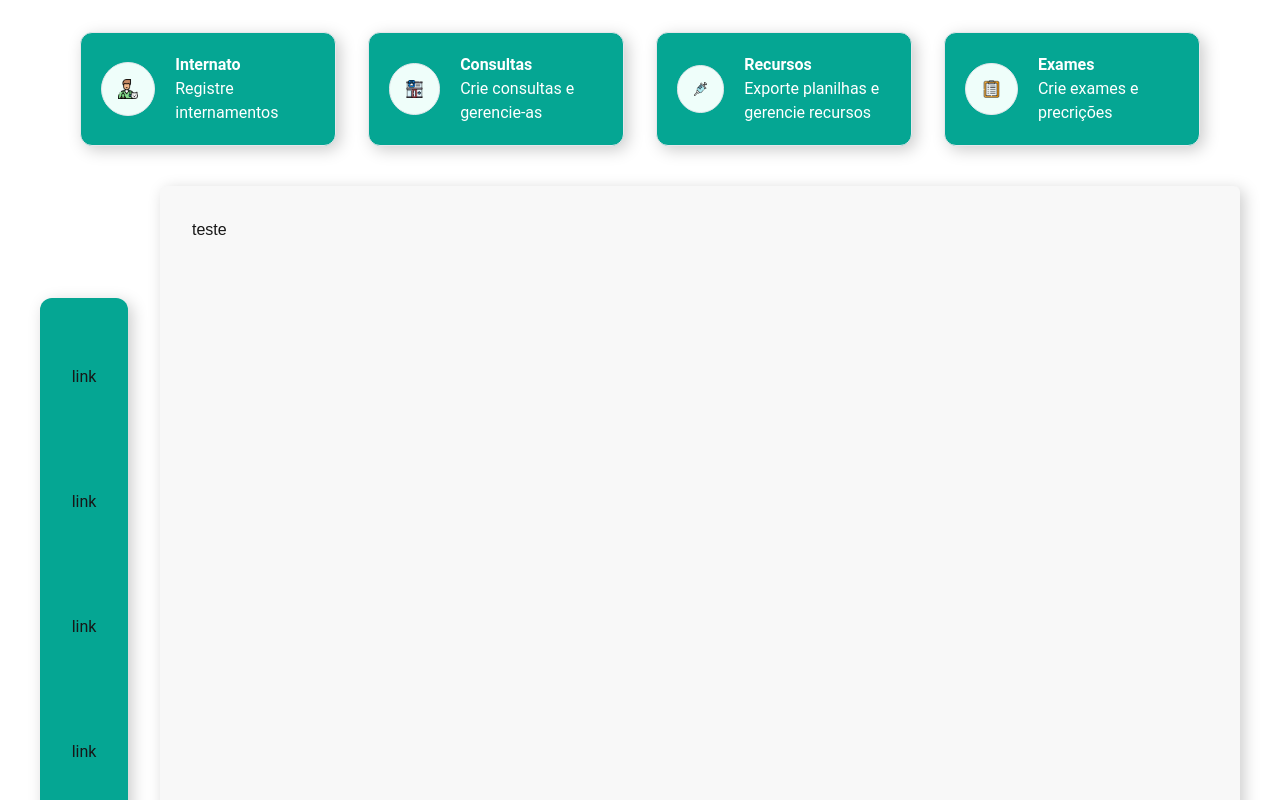
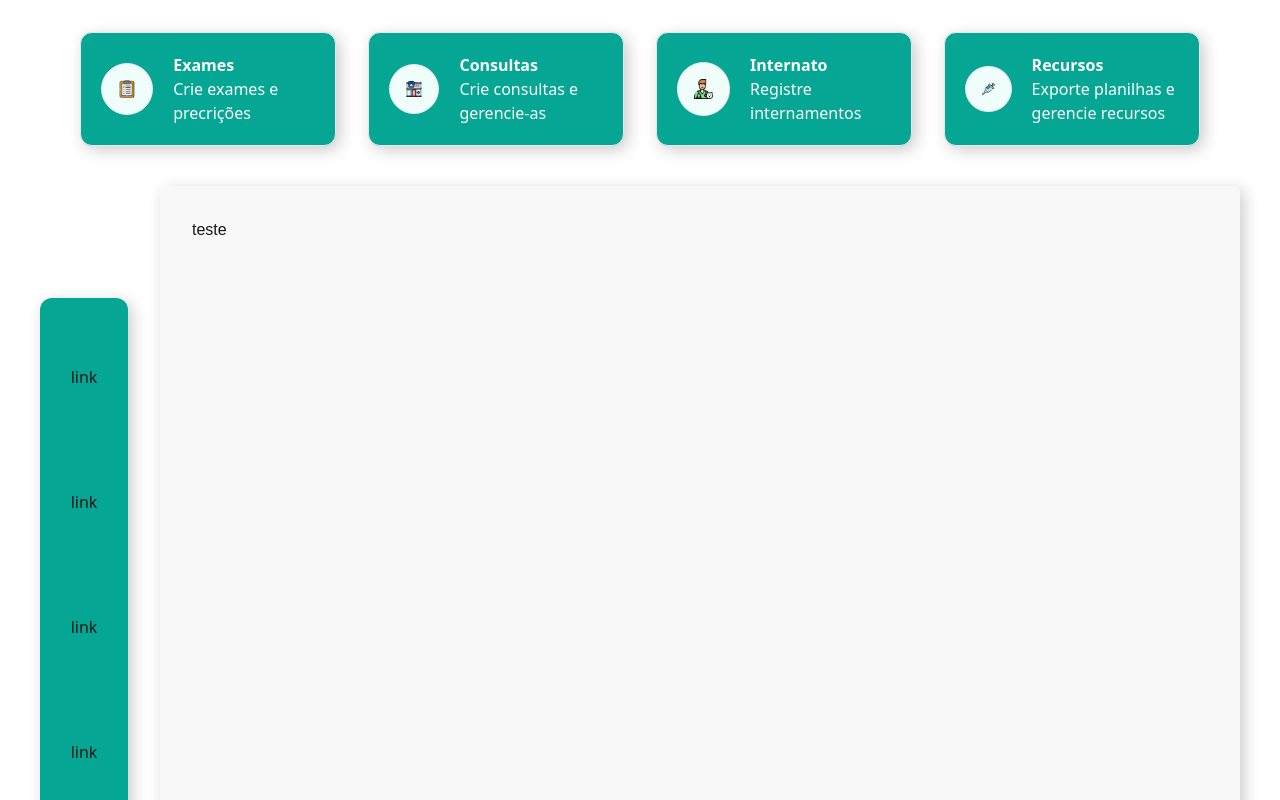
Before and after one commit to softexrecifepe/PI-MASCOTS-TURMA-09-EQUIPE-03, a Next.js app: page / in a window 1280 px wide. Shown: the top 800 px of the page. Built offline with nearby package versions, Linux system fonts and the light colour scheme.

Commit message:
mudanca fontfamily

```diff
--- a/src/app/page.tsx
+++ b/src/app/page.tsx
@@ -7,9 +7,9 @@ export default function Home() {
     <>
       <header className="flex gap-8 items-center justify-center mt-8">
         <ButtonHome
-          Image={Images.Veterinarian}
-          h1="Internato"
-          p="Registre internamentos"
+          Image={Images.Clipboard}
+          h1="Exames"
+          p="Crie exames e precrições"
         />
         <ButtonHome
           Image={Images.Veterinary}
@@ -17,14 +17,14 @@ export default function Home() {
           p="Crie consultas e gerencie-as"
         />
         <ButtonHome
+          Image={Images.Veterinarian}
+          h1="Internato"
+          p="Registre internamentos"
+        />
+        <ButtonHome
           Image={Images.Vaccine}
           h1="Recursos"
           p="Exporte planilhas e gerencie recursos"
-        />
-        <ButtonHome
-          Image={Images.Clipboard}
-          h1="Exames"
-          p="Crie exames e precrições"
         />
       </header>
 
--- a/tailwind.config.ts
+++ b/tailwind.config.ts
@@ -8,6 +8,9 @@ const config: Config = {
   ],
   theme: {
     extend: {
+      fontFamily: {
+        roboto: ["Roboto", "sans-serif"],
+      },
       boxShadow: {
         // Adicionando sua sombra personalizada
         custom: "4px 4px 16px 0px #ccc",
@@ -22,9 +25,6 @@ const config: Config = {
       },
       gridTemplateColumns: {
         "grid-main": "5.5rem 1fr",
-      },
-      fontFamily: {
-        sans: ["Roboto", "sans-serif"],
       },
       colors: {
         "mascots-secundary": {
```
